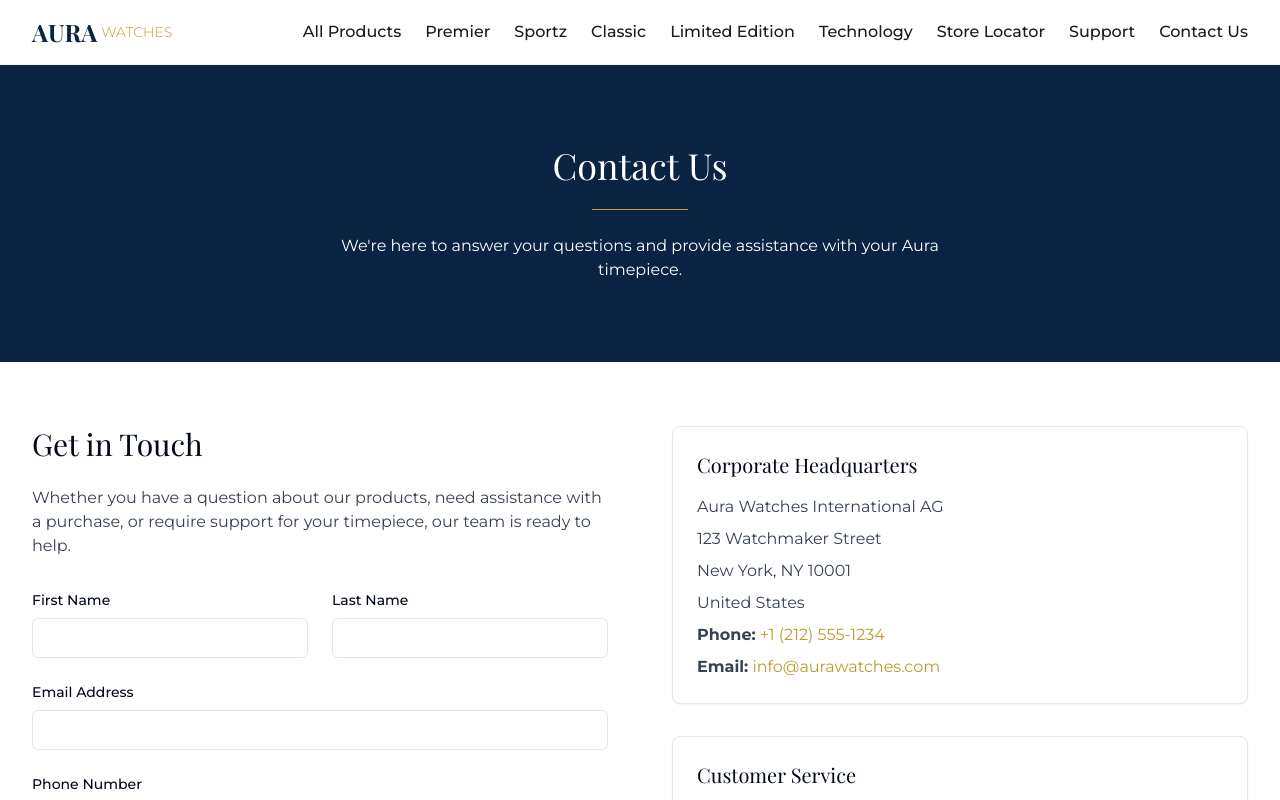
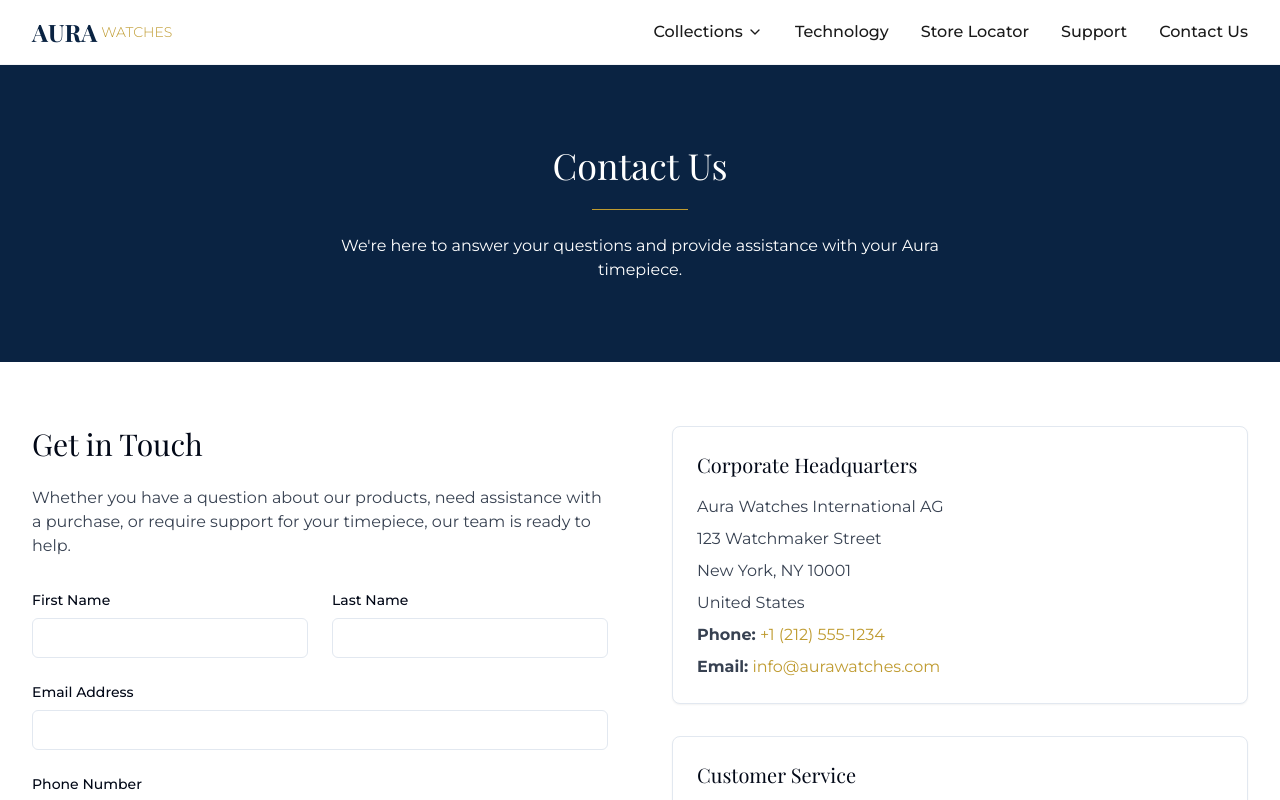
Before and after one commit to DeonDigitalMarketingandWebAgency/aura-time-pieces-online, a React (Vite) app: page /contact in a window 1280 px wide. Shown: the top 800 px of the page. Built offline with nearby package versions, Linux system fonts and the light colour scheme.

Commit message:
Reverted to commit f88c9489b23de2a98dfeb8588690753c0f8cd0cc

```diff
--- a/src/components/Navbar.tsx
+++ b/src/components/Navbar.tsx
@@ -3,9 +3,11 @@ import { useState } from 'react';
 import { Link } from 'react-router-dom';
 import { cn } from '@/lib/utils';
 import { Button } from '@/components/ui/button';
+import { ChevronDown } from 'lucide-react';
 
 const Navbar = () => {
   const [isMenuOpen, setIsMenuOpen] = useState(false);
+  const [isCollectionsOpen, setIsCollectionsOpen] = useState(false);
 
   return (
     <header className="bg-white border-b border-gray-100 sticky top-0 z-50">
@@ -16,12 +18,24 @@ const Navbar = () => {
         </Link>
 
         {/* Desktop Navigation */}
-        <nav className="hidden md:flex space-x-6 items-center">
-          <Link to="/products" className="nav-link font-medium">All Products</Link>
-          <Link to="/collections/premier" className="nav-link font-medium">Premier</Link>
-          <Link to="/collections/sportz" className="nav-link font-medium">Sportz</Link>
-          <Link to="/collections/classic" className="nav-link font-medium">Classic</Link>
-          <Link to="/collections/limited-edition" className="nav-link font-medium">Limited Edition</Link>
+        <nav className="hidden md:flex space-x-8 items-center">
+          <div className="relative group">
+            <button
+              className="nav-link font-medium flex items-center"
+              onClick={() => setIsCollectionsOpen(!isCollectionsOpen)}
+            >
+              Collections <ChevronDown size={16} className="ml-1" />
+            </button>
+            <div className={cn(
+              "absolute left-0 top-full bg-white shadow-lg rounded-md py-2 w-48 transition-all duration-200 transform origin-top",
+              isCollectionsOpen ? "scale-100 opacity-100" : "scale-95 opacity-0 pointer-events-none"
+            )}>
+              <Link to="/collections/premier" className="block px-4 py-2 hover:bg-gray-50">Premier</Link>
+              <Link to="/collections/sportz" className="block px-4 py-2 hover:bg-gray-50">Sportz</Link>
+              <Link to="/collections/classic" className="block px-4 py-2 hover:bg-gray-50">Classic</Link>
+              <Link to="/collections/limited-edition" className="block px-4 py-2 hover:bg-gray-50">Limited Edition</Link>
+            </div>
+          </div>
           <Link to="/technology" className="nav-link font-medium">Technology</Link>
           <Link to="/store-locator" className="nav-link font-medium">Store Locator</Link>
           <Link to="/support" className="nav-link font-medium">Support</Link>
@@ -49,12 +63,24 @@ const Navbar = () => {
         "md:hidden absolute w-full bg-white border-b border-gray-100 shadow-lg transition-all duration-300 ease-in-out overflow-hidden",
         isMenuOpen ? "max-h-[500px]" : "max-h-0"
       )}>
-        <nav className="container flex flex-col py-4 space-y-3">
-          <Link to="/products" className="nav-link font-medium" onClick={() => setIsMenuOpen(false)}>All Products</Link>
-          <Link to="/collections/premier" className="nav-link font-medium" onClick={() => setIsMenuOpen(false)}>Premier</Link>
-          <Link to="/collections/sportz" className="nav-link font-medium" onClick={() => setIsMenuOpen(false)}>Sportz</Link>
-          <Link to="/collections/classic" className="nav-link font-medium" onClick={() => setIsMenuOpen(false)}>Classic</Link>
-          <Link to="/collections/limited-edition" className="nav-link font-medium" onClick={() => setIsMenuOpen(false)}>Limited Edition</Link>
+        <nav className="container flex flex-col py-4 space-y-4">
+          <div>
+            <button
+              className="nav-link font-medium flex items-center justify-between w-full"
+              onClick={() => setIsCollectionsOpen(!isCollectionsOpen)}
+            >
+              Collections <ChevronDown size={16} className={cn("transition-transform", isCollectionsOpen ? "rotate-180" : "")} />
+            </button>
+            <div className={cn(
+              "pl-4 border-l-2 border-gray-100 ml-2 mt-2 space-y-2 transition-all",
+              isCollectionsOpen ? "max-h-40 opacity-100" : "max-h-0 opacity-0 hidden"
+            )}>
+              <Link to="/collections/premier" className="block py-1" onClick={() => setIsMenuOpen(false)}>Premier</Link>
+              <Link to="/collections/sportz" className="block py-1" onClick={() => setIsMenuOpen(false)}>Sportz</Link>
+              <Link to="/collections/classic" className="block py-1" onClick={() => setIsMenuOpen(false)}>Classic</Link>
+              <Link to="/collections/limited-edition" className="block py-1" onClick={() => setIsMenuOpen(false)}>Limited Edition</Link>
+            </div>
+          </div>
           <Link to="/technology" className="nav-link font-medium" onClick={() => setIsMenuOpen(false)}>Technology</Link>
           <Link to="/store-locator" className="nav-link font-medium" onClick={() => setIsMenuOpen(false)}>Store Locator</Link>
           <Link to="/support" className="nav-link font-medium" onClick={() => setIsMenuOpen(false)}>Support</Link>
--- a/src/pages/Index.tsx
+++ b/src/pages/Index.tsx
@@ -67,7 +67,7 @@ const Index = () => {
                 <Link to="/products">Explore Collections</Link>
               </Button>
               <Button asChild variant="outline"
-                className="border-white text-black hover:bg-aura-gold hover:text-white px-8 py-6 text-base flex items-center gap-2 relative overflow-hidden group"
+                className="border-white text-white hover:bg-white hover:text-aura-navy px-8 py-6 text-base flex items-center gap-2 relative overflow-hidden group"
               >
                 <Link to="/store-locator">
                   <span className="absolute inset-0 w-0 bg-aura-gold group-hover:w-full transition-all duration-300 ease-out z-0"></span>
```
